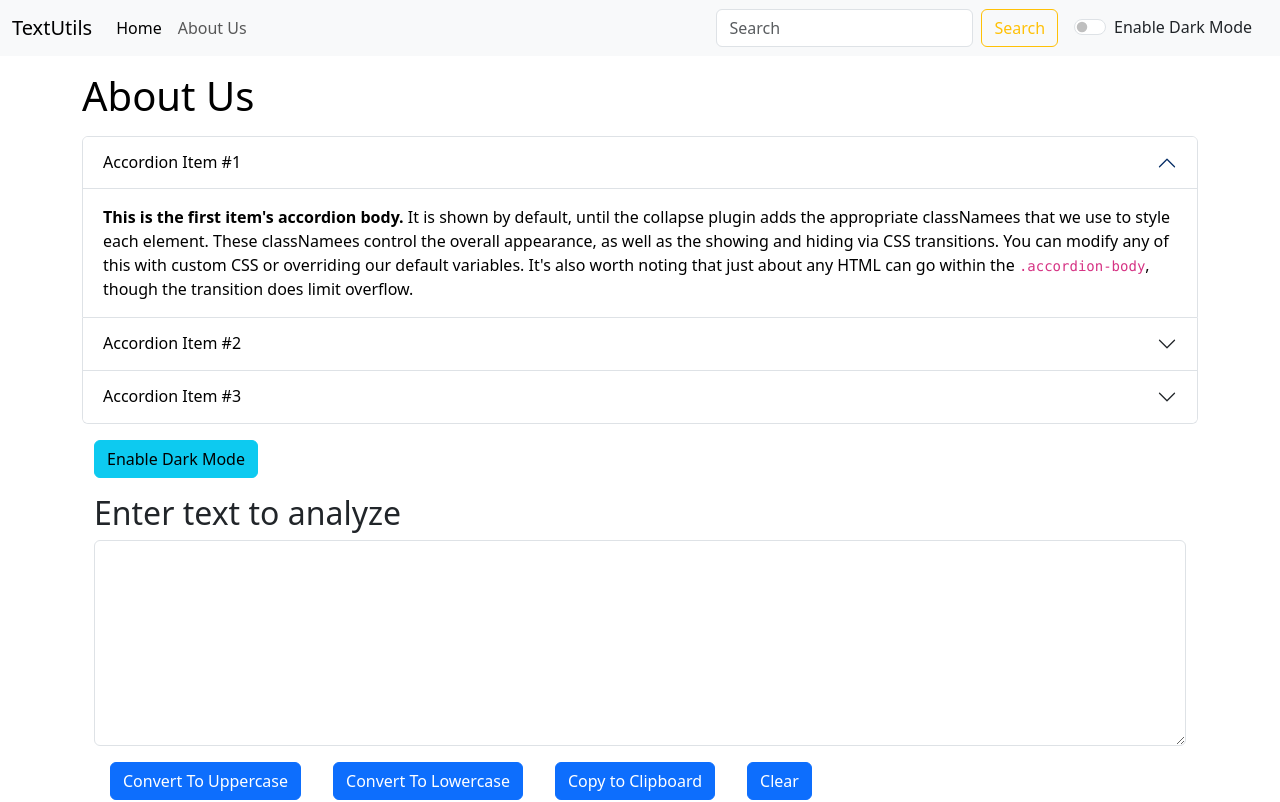
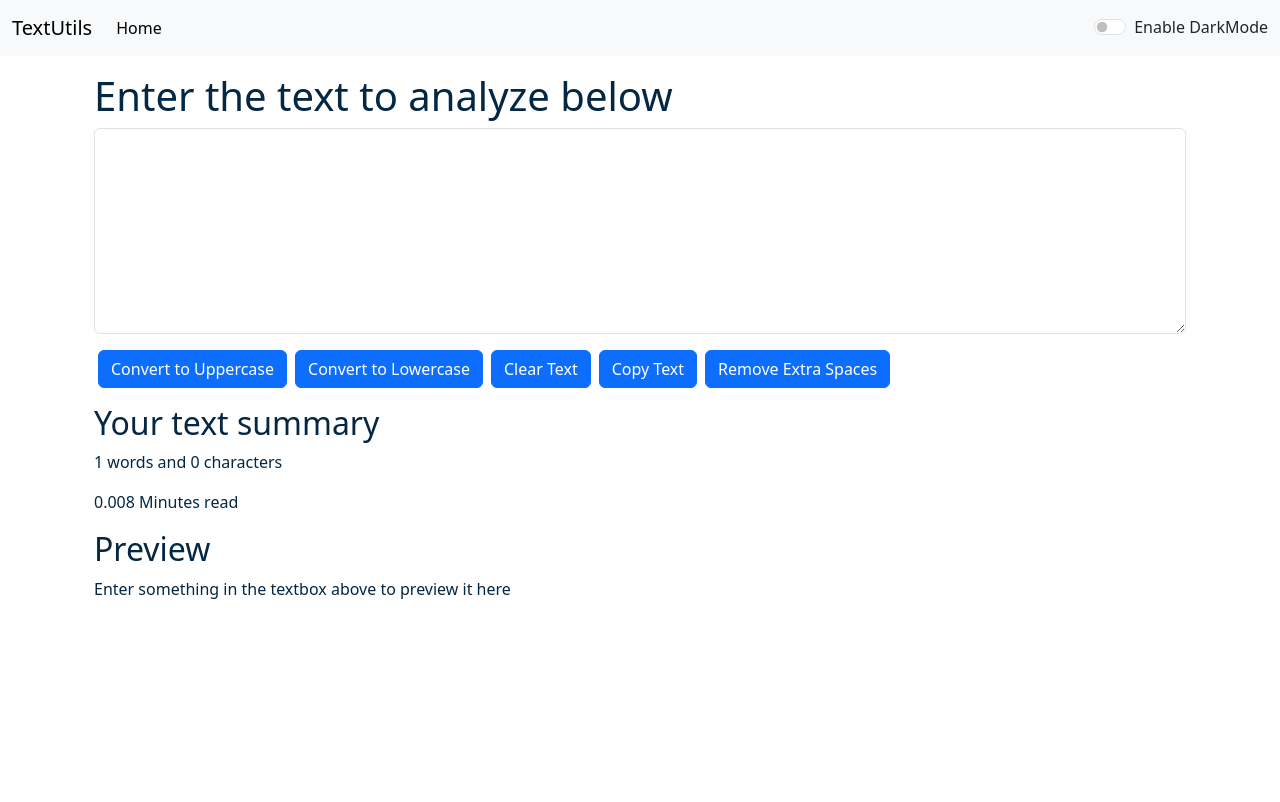
Before and after one commit to JsKaur/React, a React (Create React App) app: page / in a window 1280 px wide. Shown: the top 802 px of the page. Built offline with nearby package versions, Linux system fonts and the light colour scheme.

Commit message:
Enhanced dark mode

```diff
--- a/package.json
+++ b/package.json
@@ -6,6 +6,7 @@
     "cra-template": "1.2.0",
     "react": "^19.0.0",
     "react-dom": "^19.0.0",
+    "react-router-dom": "^7.1.1",
     "react-scripts": "5.0.1",
     "web-vitals": "^4.2.4"
   },
--- a/src/App.js
+++ b/src/App.js
@@ -1,61 +1,53 @@
 
-import { useState } from 'react';
-import './App.css'; // style sheet
-import About from './components/About.js';
-import './components/Navbar.js';
-import Navbar from './components/Navbar.js';
-import TextForm from './components/TextForm.js';
-import Alert from './components/Alert.js';
+import './App.css';
+import Alert from './components/Alert';
+import Navbar from './components/Navbar';
+import TextForm from './components/TextForm';
+import React, { useState } from 'react';
 
 
 function App() {
+  const [mode, setMode] = useState('light'); // Whether dark mode is enabled or not
 
-  const [mode, setMode]=useState('light');
-
-  const [alert, setAlert]=useState(null);
-
-  const showAlert=(message,type)=>{
-      setAlert(
-        {msg:message,
-        type:type
-        }
-
-      )
-      setTimeout(()=>{
-        setAlert(null);
-      },3000)
-  }
-
-  const toggleMode = () =>{
-    if (mode==='light'){
+  const toggleMode = ()=>{
+    if(mode === 'light'){
       setMode('dark');
-      document.body.style.backgroundColor='black';
-      showAlert("Dark mode enabled","success");
+      document.body.style.backgroundColor = '#042743';
+      showAlert("Dark mode has been enable", "success")
     }
     else{
       setMode('light');
-      document.body.style.backgroundColor='white';
-      showAlert("Light mode enabled","success");
+      document.body.style.backgroundColor = 'white';
+      showAlert("Light mode has been enable", "success")
     }
   }
-  return (
-    // using the component here. not the whole code to be written here.
-    // <Navbar title="Textutils" About="About Us" />   using props.
-
-    <>
-    <Navbar title="TextUtils" About="About Us" modes={mode} toggleMode={toggleMode} />
-    <Alert alert={alert} />
-    {/* className='container' makes the text area center. */}
 
 
-    <About />
 
+  const [alert, setAlert] = useState(null);
+
+  const showAlert = (message, type) => {
+    setAlert({
+        msg: message,
+        type: type
+    })
+    setTimeout(()=>{
+      setAlert(null)
+    },3000)
+}
+
+  return (
+    <>
+    {/* <Navbar title="TextUtils" aboutText="About TextUtils" /> */}
+    {/* <Navbar/> */}
+    <Navbar title="TextUtils" mode={mode} toggleMode={toggleMode} />
+    <Alert alert= {alert} />
     <div className="container my-3">
-      <TextForm showAlert={showAlert} heading="Enter text to analyze" mode={mode} />
+    <TextForm showAlert={showAlert} heading="Enter the text to analyze below" mode={mode}/>
     </div>
 
+    </>
 
-   </>
   );
 }
 
--- a/src/components/Navbar.js
+++ b/src/components/Navbar.js
@@ -1,69 +1,47 @@
-// write rfc to import React and enter->
 
-import React from "react";
 
-// write impt to import ProtoTypes and enter->
-import PropTypes from "prop-types";
 
-// props are properties and accessed like variables.
+import React from 'react'
+import PropTypes from 'prop-types'
+
 export default function Navbar(props) {
     return (
-    <nav className={`navbar navbar-expand-lg navbar-${props.modes} bg-${props.modes}`}>
+        <nav className={`navbar navbar-expand-lg navbar-${props.mode} bg-${props.mode}`}>
             <div className="container-fluid">
-        <a className="navbar-brand" href="/">
-          {props.title}
-        </a>
-        <button
-          className="navbar-toggler"
-          type="button"
-          data-bs-toggle="collapse"
-          data-bs-target="#navbarSupportedContent"
-          aria-controls="navbarSupportedContent"
-          aria-expanded="false"
-          aria-label="Toggle navigation"
-        >
+                <a className="navbar-brand" href="/">{props.title}</a>
+                <button className="navbar-toggler" type="button" data-bs-toggle="collapse" data-bs-target="#navbarSupportedContent" aria-controls="navbarSupportedContent" aria-expanded="false" aria-label="Toggle navigation">
                     <span className="navbar-toggler-icon"></span>
                 </button>
                 <div className="collapse navbar-collapse" id="navbarSupportedContent">
                     <ul className="navbar-nav me-auto mb-2 mb-lg-0">
                         <li className="nav-item">
-              <a className="nav-link active" aria-current="page" href="/">
-                Home
-              </a>
+                            <a className="nav-link active" aria-current="page" href="/">Home</a>
                         </li>
                         <li className="nav-item">
-              <a className="nav-link" href="/">
-                {props.About}
-              </a>
-              {/* using props */}
+                            <a className="nav-link" href="/">{props.aboutText}</a>
                         </li>
                     </ul>
-          <form className="d-flex" role="search">
-            <input
-              className="form-control me-2"
-              type="search"
-              placeholder="Search"
-              aria-label="Search"
-            />
-            <button className="btn btn-outline-warning" type="submit">
-              Search
-            </button>
-          </form>
-          <div className={`form-check form-switch text-${props.modes==='light'? 'dark' :'light'} mx-3`}>
-  <input className="form-check-input" onClick={props.toggleMode} type="checkbox" role="switch" id="flexSwitchCheckDefault" />
-  <label className="form-check-label" for="flexSwitchCheckDefault">Enable Dark Mode</label>
+                    {/* <form className="d-flex">
+                        <input className="form-control me-2" type="search" placeholder="Search" aria-label="Search" />
+                        <button cla
+                        ssName="btn btn-primary" type="submit">Search</button>
+                    </form> */}
+                    <div className={`form-check form-switch text-${props.mode==='light'?'dark':'light'}`}>
+                        <input className="form-check-input" onClick={props.toggleMode} type="checkbox" id="flexSwitchCheckDefault"/>
+                        <label className="form-check-label" htmlFor="flexSwitchCheckDefault">Enable DarkMode</label>
                     </div>
                 </div>
             </div>
         </nav>
-  );
+    )
 }
 
-// PropTypes help to prevent the errors by providing type check on the variables .here, we ensure that title and about shouls be string. if in app.js, we give number or object, we will get error.
-Navbar.propTypes = { title: PropTypes.string.isRequired, About: PropTypes.string }
+Navbar.propTypes = {
+    title: PropTypes.string.isRequired,
+    aboutText: PropTypes.string.isRequired
+}
 
-// we can set default values as well and no need to give title and about text in app.js.
 Navbar.defaultProps = {
-    title: "Textutils",
-    About: "About text here",
+    title: 'Set title here',
+    aboutText: 'About'
   };
--- a/src/components/TextForm.js
+++ b/src/components/TextForm.js
@@ -1,70 +1,67 @@
-// write rfc to import React and enter->
 
 import React, {useState} from 'react'
 
-// useState is the hook. It helps to use properties of class without creating it.
 
 export default function TextForm(props) {
-    const handleUpClick=()=>{
-        console.log("Uppercase clicked"+text);
-        let upper =text.toUpperCase();
-        setText(upper);
-        props.showAlert("Converted to Uppercase",'success');
+    const handleUpClick = ()=>{
+        // console.log("Uppercase was clicked: " +  text);
+        let newText = text.toUpperCase();
+        setText(newText);
+        props.showAlert("Converted to uppercase!", "success");
     }
 
-    const handleLowerClick=()=>{
-      let lower=text.toLowerCase();
-      setText(lower);
+    const handleLoClick = ()=>{
+        let newText = text.toLowerCase();
+        setText(newText)
     }
 
-    const handleClearClick=()=>{
-      setText(" ");
+    const handleClearClick = ()=>{
+        let newText = '';
+        setText(newText)
     }
 
-    const handleCopyClick=()=>{
-      navigator.clipboard.writeText(text)
-      .then(() => {
-        alert('Text copied to clipboard!');
-      })
-      .catch(() => {
-        alert('Failed to copy text.');
-      });
+    const handleOnChange = (event)=>{
+        // console.log("On change");
+        setText(event.target.value)
     }
 
-    const handleOnChange=(event)=>{
-        console.log("On Change");
-        setText(event.target.value);// earliar, I was not able to enter text in textarea, but now, it will add the input with the value="text" of textarea.
+    // Credits: A
+    const handleCopy = () => {
+        console.log("I am copy");
+        var text = document.getElementById("myBox");
+        text.select();
+        text.setSelectionRange(0, 9999);
+        navigator.clipboard.writeText(text.value);
+    }
+
+    // Credits: Coding Wala
+    const handleExtraSpaces = () => {
+        let newText = text.split(/[ ]+/);
+        setText(newText.join(" "))
     }
 
     const [text, setText] = useState('');
-    // array destructuring syntax.
-    // text is a variable which can be updated from ' ' to something else using setText function.
-    // text= "new text" is wrong way to update it.
-    // correct way is:
-    //setText("New text..");
+    // text = "new text"; // Wrong way to change the state
+    // setText("new text"); // Correct way to change the state
     return (
         <>
-
-
-    <div className="container">
-      <h2>{props.heading}</h2>
+        <div className="container" style={{color: props.mode==='dark'?'white':'#042743'}}>
+            <h1>{props.heading}</h1>
             <div className="mb-3">
-
-            <textarea className="form-control" value={text} onChange={handleOnChange} id="myBox" rows="8"></textarea>
+            <textarea className="form-control" value={text} onChange={handleOnChange} style={{backgroundColor: props.mode==='dark'?'grey':'white', color: props.mode==='dark'?'white':'#042743'}} id="myBox" rows="8"></textarea>
             </div>
-        <button className="btn btn-primary mx-3" onClick={handleUpClick}>Convert To Uppercase</button>
-        <button className="btn btn-primary mx-3" onClick={handleLowerClick}>Convert To Lowercase</button>
-        <button className="btn btn-primary mx-3" onClick={handleCopyClick}>Copy to Clipboard</button>
-        <button className="btn btn-primary mx-3" onClick={handleClearClick}>Clear</button>
+            <button className="btn btn-primary mx-1" onClick={handleUpClick}>Convert to Uppercase</button>
+            <button className="btn btn-primary mx-1" onClick={handleLoClick}>Convert to Lowercase</button>
+            <button className="btn btn-primary mx-1" onClick={handleClearClick}>Clear Text</button>
+            <button className="btn btn-primary mx-1" onClick={handleCopy}>Copy Text</button>
+            <button className="btn btn-primary mx-1" onClick={handleExtraSpaces}>Remove Extra Spaces</button>
         </div>
-
-
-    <div className="container">
+        <div className="container my-3" style={{color: props.mode==='dark'?'white':'#042743'}}>
             <h2>Your text summary</h2>
-      <p>{text.split(" ").length} words {text.length} characters</p>
-      <p>{0.008* text.split("").length} minute read</p>
-      <h2>Preview of text...</h2>
-      <p>{text}</p>
+            <p>{text.split(" ").length} words and {text.length} characters</p>
+            <p>{0.008 *  text.split(" ").length} Minutes read</p>
+            <h2>Preview</h2>
+            <p>{text.length>0?text:"Enter something in the textbox above to preview it here"}</p>
         </div>
         </>
     )
```
Also changed, not shown: src/components/Alert.js (+8 -4 lines), 1 other file (tests, documents, lock files or other folders). Lines whose indentation alone changed are shown as unchanged.
